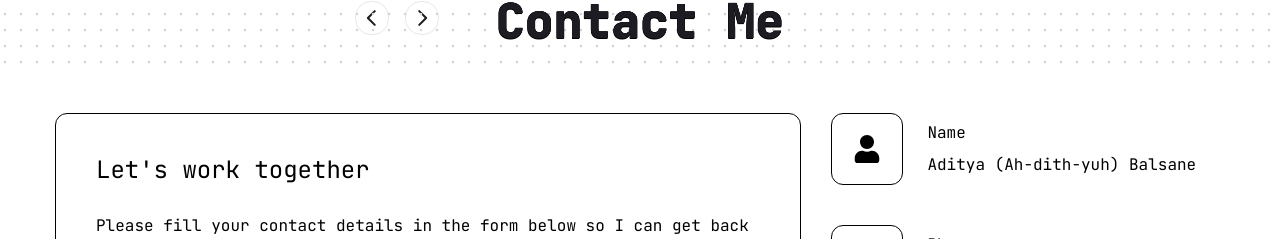
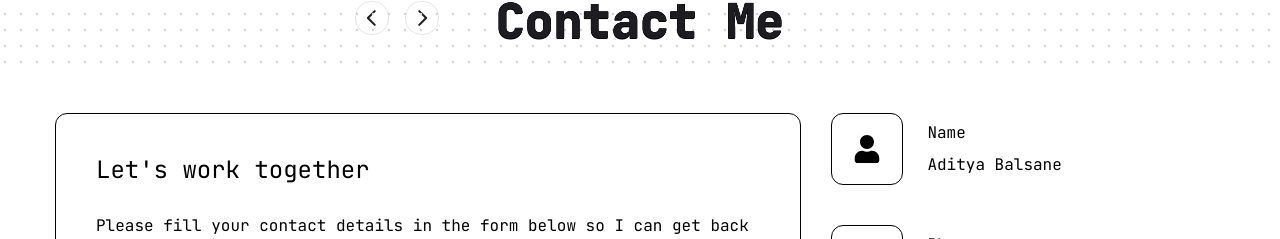
Before and after one commit to adityaxp/portfolio-aditya, a Next.js app: page / in a window 1280 px wide. Shown: the part 2902-3141 px from the top of the page. Built offline with nearby package versions, Linux system fonts and the light colour scheme.

Commit message:
fix: fixed animation issues

```diff
--- a/app/aboutMe/page.tsx
+++ b/app/aboutMe/page.tsx
@@ -1,6 +1,7 @@
 'use client'
 
-import React, {useState} from 'react'
+import {motion, useInView, useAnimation} from 'framer-motion'
+import React, {useState, useRef, useEffect} from 'react'
 
 import {
   FaHtml5,
@@ -50,7 +51,6 @@ import {
 } from '@/components/ui/select'
 
 import {ScrollArea} from '@/components/ui/scroll-area'
-import {motion} from 'framer-motion'
 
 import ExpoSvg from '../../public/assets/icons/exposvg'
 
@@ -245,15 +245,24 @@ const AboutMe = () => {
   }
 
   const [skillType, setSkillType] = useState<string>('languages')
+  const ref = useRef(null)
+  const isInView = useInView(ref, {once: true})
+  const animControls = useAnimation()
+
+  useEffect(() => {
+    if (isInView) {
+      animControls.start('visible')
+    }
+  }, [isInView])
 
   return (
     <section className="h-full mb-5">
       <motion.div
-        initial={{opacity: 0}}
-        animate={{
-          opacity: 1,
-          transition: {delay: 0.5, duration: 0.4, ease: 'easeIn'}
-        }}
+        ref={ref}
+        variants={{hidden: {opacity: 0, x: -75}, visible: {opacity: 1, x: 0}}}
+        initial="hidden"
+        animate={animControls}
+        transition={{delay: 0.5, duration: 0.4, ease: 'easeOut'}}
         className="min-h-[80vh] flex items-center justify-center py-12 xl:py-0"
       >
         <div className="container mx-auto">
@@ -271,7 +280,7 @@ const AboutMe = () => {
             <div className="min-h-[70vh] w-full">
               <TabsContent value="experience" className="w-full">
                 <div className="flex flex-col gap-[30px] text-center xl:text-left">
-                  <h3 className="text-4xl font-bold hover:text-accent-hover text-stroke-1 dark:text-white dark:hover:text-offblack">
+                  <h3 className="text-4xl font-bold hover:text-accent-hover text-stroke-1 dark:text-white dark:hover:text-accent">
                     {experienceData.title}
                   </h3>
                   <p className="max-w-[600px] text-black dark:text-white/60 mx-auto xl:mx-0">
@@ -312,7 +321,7 @@ const AboutMe = () => {
               </TabsContent>
               <TabsContent value="education" className="w-full">
                 <div className="flex flex-col gap-[30px] text-center xl:text-left">
-                  <h3 className="text-4xl font-bold hover:text-accent-hover text-stroke-1 dark:text-white dark:hover:text-offblack">
+                  <h3 className="text-4xl font-bold hover:text-accent-hover text-stroke-1 dark:text-white dark:hover:text-accent">
                     {educationData.title}
                   </h3>
                   {/* <p className="max-w-[600px] text-white/60 mx-auto xl:mx-0">
@@ -354,7 +363,7 @@ const AboutMe = () => {
               <TabsContent value="skills" className="w-full">
                 <div className="flex flex-col gap-[30px]">
                   <div className="flex flex-col gap-[30px] text-center xl:text-left">
-                    <h3 className="text-4xl font-bold hover:text-accent-hover text-stroke-1 dark:text-white dark:hover:text-offblack">
+                    <h3 className="text-4xl font-bold hover:text-accent-hover text-stroke-1 dark:text-white dark:hover:text-accent">
                       {skillsData.title}
                     </h3>
                     <p className="max-w-[600px] text-black dark:text-white/60 mx-auto xl:mx-0">
--- a/app/contact/page.tsx
+++ b/app/contact/page.tsx
@@ -1,9 +1,8 @@
 'use client'
 
-import React from 'react'
-
 import {FaPhoneAlt, FaEnvelope, FaUser} from 'react-icons/fa'
-import {motion} from 'framer-motion'
+import {motion, useInView, useAnimation} from 'framer-motion'
+import React, {useRef, useEffect} from 'react'
 import {Input} from '@/components/ui/input'
 import {Textarea} from '@/components/ui/textarea'
 import {Button} from '@/components/ui/button'
@@ -14,7 +13,7 @@ const info = [
   {
     icon: <FaUser />,
     title: 'Name',
-    description: 'Aditya (Ah-dith-yuh) Balsane'
+    description: 'Aditya Balsane'
   },
   {
     icon: <FaPhoneAlt />,
@@ -30,6 +29,15 @@ const info = [
 
 const Contact = () => {
   const {toast} = useToast()
+  const ref = useRef(null)
+  const isInView = useInView(ref, {once: true})
+  const animControls = useAnimation()
+
+  useEffect(() => {
+    if (isInView) {
+      animControls.start('visible')
+    }
+  }, [isInView])
 
   const onSubmit = async (event: any) => {
     event.preventDefault()
@@ -63,11 +71,11 @@ const Contact = () => {
 
   return (
     <motion.section
-      initial={{opacity: 0}}
-      animate={{
-        opacity: 1,
-        transition: {delay: 0.1, duration: 0.1, ease: 'easeIn'}
-      }}
+      ref={ref}
+      variants={{hidden: {opacity: 0, x: 0}, visible: {opacity: 1, x: 0}}}
+      initial="hidden"
+      animate={animControls}
+      transition={{delay: 0.5, duration: 0.4, ease: 'easeIn'}}
       className="py-2 mb-20"
     >
       <div className="container mx-auto">
@@ -115,18 +123,14 @@ const Contact = () => {
             </form>
           </div>
           <motion.div
-            initial={{
-              opacity: 0,
-              y: 20
+            ref={ref}
+            variants={{
+              hidden: {opacity: 0, y: 75},
+              visible: {opacity: 1, y: 0}
             }}
-            animate={{
-              opacity: 1,
-              y: [20, -5, 0]
-            }}
-            transition={{
-              duration: 0.8,
-              ease: [0.4, 0.0, 0.2, 1]
-            }}
+            initial="hidden"
+            animate={animControls}
+            transition={{delay: 0.5, duration: 0.4, ease: 'easeIn'}}
             className="flex-1 flex xl:items-baseline items-center xl:justify-end order-1 xl:order-none mb-8 xl:mb-0"
           >
             <ul className="flex flex-col gap-10">
--- a/app/projects/page.tsx
+++ b/app/projects/page.tsx
@@ -1,8 +1,7 @@
 'use client'
-import {motion} from 'framer-motion'
-import React, {useState} from 'react'
+import {motion, useInView, useAnimation} from 'framer-motion'
+import React, {useState, useRef, useEffect} from 'react'
 
-import {Swiper, SwiperSlide} from 'swiper/react'
 import 'swiper/css'
 
 import {BsGithub} from 'react-icons/bs'
@@ -23,14 +22,23 @@ import {projectData} from '@/constants/projects'
 const Project = () => {
   const [index, setIndex] = useState(0)
   const [project, setproject] = useState(projectData[index])
+  const ref = useRef(null)
+  const isInView = useInView(ref, {once: true})
+  const animControls = useAnimation()
+
+  useEffect(() => {
+    if (isInView) {
+      animControls.start('visible')
+    }
+  }, [isInView])
 
   return (
     <motion.section
-      initial={{opacity: 0}}
-      animate={{
-        opacity: 1,
-        transition: {delay: 0.5, duration: 0.4, ease: 'easeIn'}
-      }}
+      ref={ref}
+      variants={{hidden: {opacity: 0, x: 75}, visible: {opacity: 1, x: 0}}}
+      initial="hidden"
+      animate={animControls}
+      transition={{delay: 0.5, duration: 0.4, ease: 'easeIn'}}
       className="min-h-[80vh] flex flex-col justify-center py-12 xl:px-0"
     >
       <div className="container mx-auto">
@@ -38,7 +46,7 @@ const Project = () => {
         <div className="flex flex-col xl:flex-row xl:gap-[30px]">
           <div className="w-full xl:w-[60%] xl:h-[460px] flex flex-col xl:justify-between order-2 xl:order-none">
             <div className="flex flex-col gap-4 h-[50%]">
-              <h2 className="text-[32px] mt-5 font-bold text-primary hover:text-accent-hover text-stroke-1 dark:text-white dark:hover:text-offblack leading-none transition-all duration-500 capitalize">
+              <h2 className="text-[32px] mt-5 font-bold text-primary hover:text-accent-hover text-stroke-1 dark:text-white dark:hover:text-accent leading-none transition-all duration-500 capitalize">
                 {project.id}. {project.title}
               </h2>
               <div className="dark:text-white/60">{project.description}</div>
```
